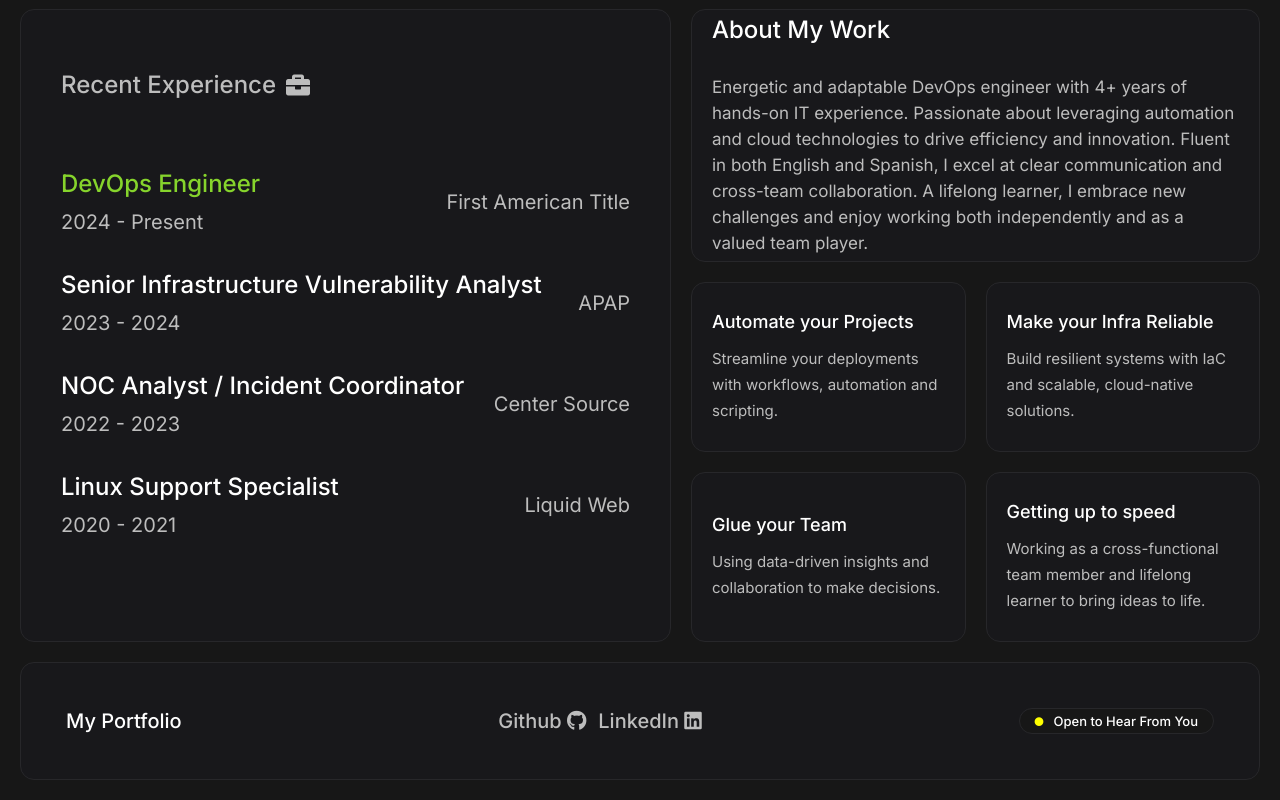
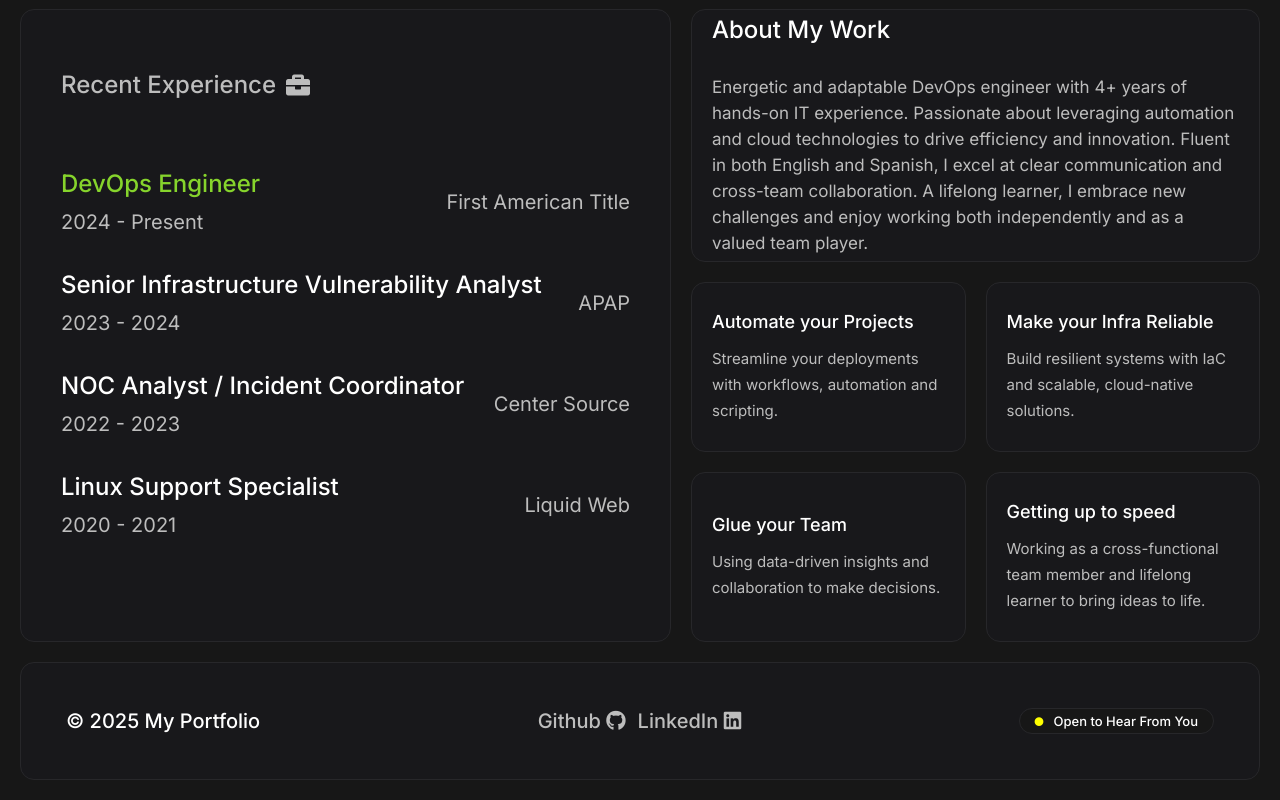
Before and after one commit to mghdez/DeployPortfolio_Project, a plain HTML site: page Personal_Portfolio/index.html in a window 1280 px wide. Shown: the part 537-1337 px from the top of the page. Drawn offline with Linux system fonts and the light colour scheme.

```diff
--- a/Personal_Portfolio/index.html
+++ b/Personal_Portfolio/index.html
@@ -110,7 +110,7 @@
     </div>
 
     <footer>
-        <a href="#">My Portfolio</a>
+        <a href="#">© 2025 My Portfolio</a>
         <div class="socials">
             <a href="#">Github <i class="fab fa-github"></i></a>
             <a href="#">LinkedIn <i class="fab fa-linkedin"></i></a>
```
Also changed, not shown: 11 other files.
